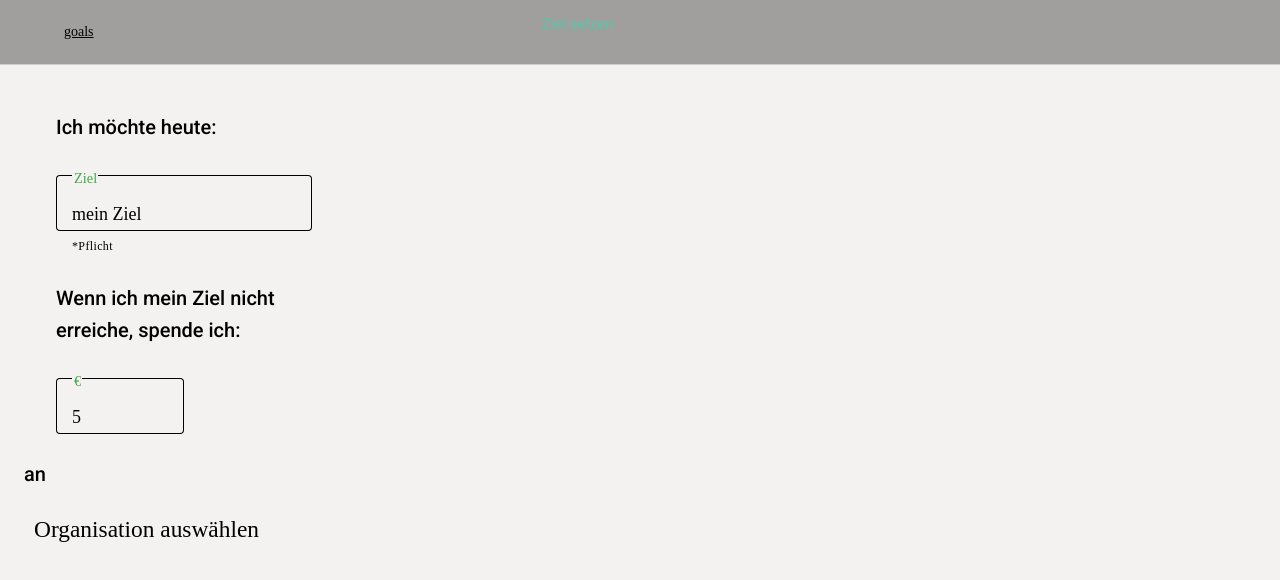
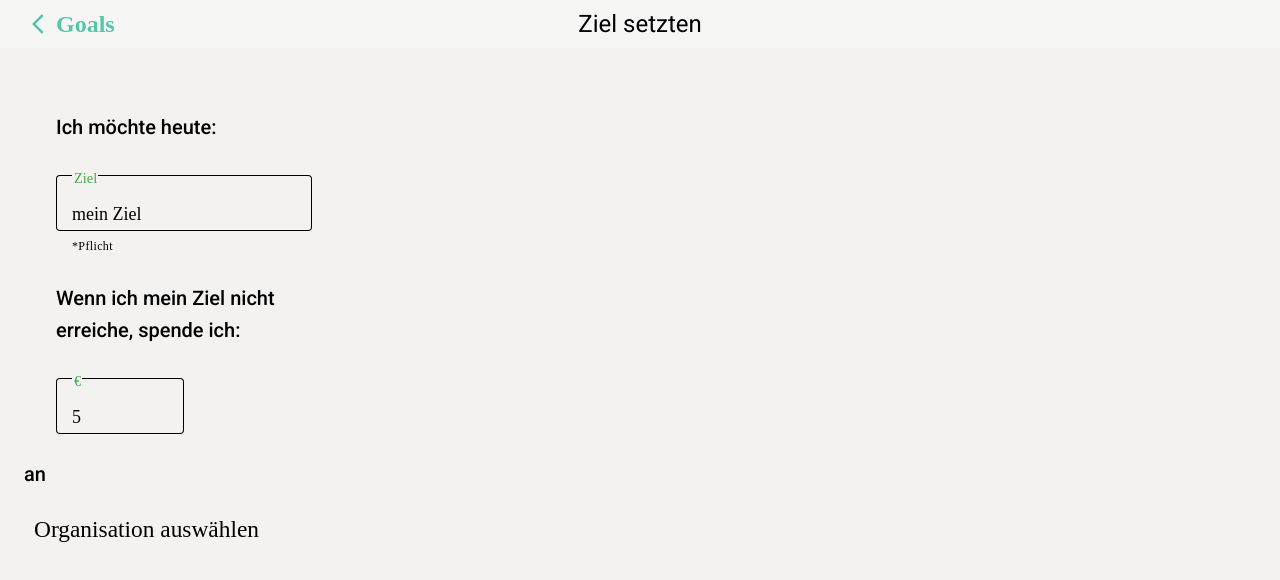
Before and after one commit to MalteRei/wirvsvirus-hackathon-spendensport, an Angular app in the folder frontend/spendensport/: page /goal in a window 1280 px wide. Shown: the top 580 px of the page. Built offline with nearby package versions, Linux system fonts and the light colour scheme.

Commit message:
Add icons

```diff
--- a/frontend/spendensport/src/app/donation-list/donation-list.component.css
+++ b/frontend/spendensport/src/app/donation-list/donation-list.component.css
@@ -2,24 +2,7 @@
     min-height: 100%;
     width: 100vw;
 }
-.title-background{
 
-    left: 0px;
-    right: 0px;
-    width: 100vw;
-    top: 0px;
-    padding: 8px;
-    text-align: center;
-    align-content: center;
-
-    margin: 0;
-    position: sticky;
-}
-
-.title{
-    margin: 0;
-    align-self: center;
-}
 
 .information{
     height: 40vh;
--- a/frontend/spendensport/src/app/donation-list/donation-list.component.html
+++ b/frontend/spendensport/src/app/donation-list/donation-list.component.html
@@ -1,7 +1,6 @@
 <div class="container">
-    <div class="title-background blur">
-    <h1 class="title">Organisation wählen</h1>
-</div>
+    <app-title-bar titleHeader="Organisation wählen"></app-title-bar>
+
 <div class="information">
     <h3 class="choose-prompt">
         Wähle eine Lieblings-organisation, die du unterstützen möchtest wenn du die Challenge nicht erfüllst.
--- a/frontend/spendensport/src/app/donation-tile/donation-tile.component.css
+++ b/frontend/spendensport/src/app/donation-tile/donation-tile.component.css
@@ -36,7 +36,6 @@
 .card_donate_button {
     display: inline-block;
     border: none;
-    box-shadow: 0 0 5px -1px rgba(0, 0, 0, 0.2);
     box-shadow: 0px 3px 1px -2px rgba(0, 0, 0, 0.2), 0px 2px 2px 0px rgba(0, 0, 0, 0.14), 0px 1px 5px 0px rgba(0, 0, 0, 0.12);
     cursor: pointer;
     vertical-align: middle;
--- a/frontend/spendensport/src/app/goal-list/goal-list.component.css
+++ b/frontend/spendensport/src/app/goal-list/goal-list.component.css
@@ -26,5 +26,22 @@ button {
   align-content: center;
   size: auto;
 }
+
+.add-goal-button{
+  width: 64px;
+  height: 64px;
+  border-radius: 32px;
+  position: absolute;
+  left: calc(50vw - 32px);
+  bottom: 64px;
+  background-color: var(--color-highlight);
+  display: flex;
+  align-items: center;
+  justify-content: center;
+  box-shadow: 0px 3px 1px -2px rgba(0, 0, 0, 0.2), 0px 2px 2px 0px rgba(0, 0, 0, 0.14), 0px 1px 5px 0px rgba(0, 0, 0, 0.12);
+  text-decoration: none;
+}
+
+
 .goal-done{background-color: green;}
 .goal-not-done{background-color: red;}
--- a/frontend/spendensport/src/app/goal-list/goal-list.component.html
+++ b/frontend/spendensport/src/app/goal-list/goal-list.component.html
@@ -1,11 +1,6 @@
+<app-title-bar titleHeader="Meine Ziele"></app-title-bar>
 <div class="main-container">
-  <mat-card>
-    <mat-card-content>
-      <button>
-        <a routerLink="/goal" class="title">add Goal</a>
-      </button>
-    </mat-card-content>
-  </mat-card>
+
   <mat-card>
       <mat-card-content>
         <div *ngFor="let goal of goals" [ngClass] = "goal.done?'goal-done':'goal-not-done'">
@@ -17,4 +12,8 @@
         </div>
       </mat-card-content>
     </mat-card>
+
+    <a routerLink="/goal" class="add-goal-button">
+      <i style="font-size: 50px;" class="material-icons">add</i>
+    </a>
 </div>
--- a/frontend/spendensport/src/app/goal/goal.component.html
+++ b/frontend/spendensport/src/app/goal/goal.component.html
@@ -1,10 +1,5 @@
-<div class="navigation-bar">
-    <div class="navigation-bar-background">
-        <a class="back-to-goals" routerLink="/goals">goals</a>
-        <h4 class="set-goal-title">Ziel setzen</h4>
-    </div>
-</div>
 
+<app-title-bar backLinkUrl="/goals" backLinkName="Goals" titleHeader="Ziel setzten"></app-title-bar>
 <form #goalForm="ngForm" class="content">
 
 
--- a/frontend/spendensport/src/app/models/Goal.ts
+++ b/frontend/spendensport/src/app/models/Goal.ts
@@ -41,5 +41,4 @@ export class Goal implements IGoal {
         this.Done = done;
         this.LinkUrlToDonate = linkToDonateTo;
     }
-
 }
--- a/frontend/spendensport/src/app/title-bar/title-bar.component.css
+++ b/frontend/spendensport/src/app/title-bar/title-bar.component.css
@@ -0,0 +1,39 @@
+.title-background{
+
+    left: 0px;
+    right: 0px;
+    width: 100vw;
+    top: 0px;
+    padding: 8px;
+    text-align: center;
+    align-items: center;
+    justify-content: center;
+    display: flex;
+    margin: 0;
+    position: sticky;
+}
+
+.title{
+    margin: 0;
+    align-self: center;
+    justify-self: center;
+    align-self: center;
+}
+
+.backLink{
+    text-decoration: none;
+    font-weight: bold;
+    font-size: 24px;
+}
+
+.back{
+    color: var(--color-highlight);
+    left: 32px;
+    width: 10vw;
+    display: flex;
+    flex-direction: row;
+    text-align: center;
+    align-items: center;
+    justify-items: center;
+    position: absolute;
+}
--- a/frontend/spendensport/src/app/title-bar/title-bar.component.html
+++ b/frontend/spendensport/src/app/title-bar/title-bar.component.html
@@ -1 +1,8 @@
-<p>title-bar works!</p>
+<div class="title-background blur">
+    <div *ngIf="backLinkName != undefined && backLinkUrl != undefined" class="back">
+        <i style="color: var(--color-highlight);" class="material-icons">arrow_back_ios</i>
+        <a class="backLink"  [routerLink]="backLinkUrl">{{backLinkName}}</a>
+    </div>
+
+    <h1 class="title">{{titleHeader}}</h1>
+</div>
--- a/frontend/spendensport/src/app/title-bar/title-bar.component.ts
+++ b/frontend/spendensport/src/app/title-bar/title-bar.component.ts
@@ -1,4 +1,4 @@
-import { Component, OnInit } from '@angular/core';
+import { Component, OnInit, Input } from '@angular/core';
 
 @Component({
   selector: 'app-title-bar',
@@ -7,6 +7,9 @@ import { Component, OnInit } from '@angular/core';
 })
 export class TitleBarComponent implements OnInit {
 
+  @Input() titleHeader = 'Bonsai';
+  @Input() backLinkName: string | undefined;
+  @Input() backLinkUrl: string | undefined;
   constructor() { }
 
   ngOnInit(): void {
--- a/frontend/spendensport/src/index.html
+++ b/frontend/spendensport/src/index.html
@@ -8,6 +8,7 @@
   <link rel="icon" type="image/x-icon" href="favicon.ico">
   <link href="https://fonts.googleapis.com/css?family=Roboto:300,400,500&display=swap" rel="stylesheet">
   <link href="https://fonts.googleapis.com/icon?family=Material+Icons" rel="stylesheet">
+
 </head>
 <body class="mat-typography">
   <app-root></app-root>
--- a/frontend/spendensport/src/styles.css
+++ b/frontend/spendensport/src/styles.css
@@ -180,7 +180,7 @@ pre {
 }
 
 a {
-    color: var(--color-text-primary);
+    color: var(--color-highlight);
     font-size: 1em;
     line-height: 1.375em;
     font-family: var(--font-family);
```
